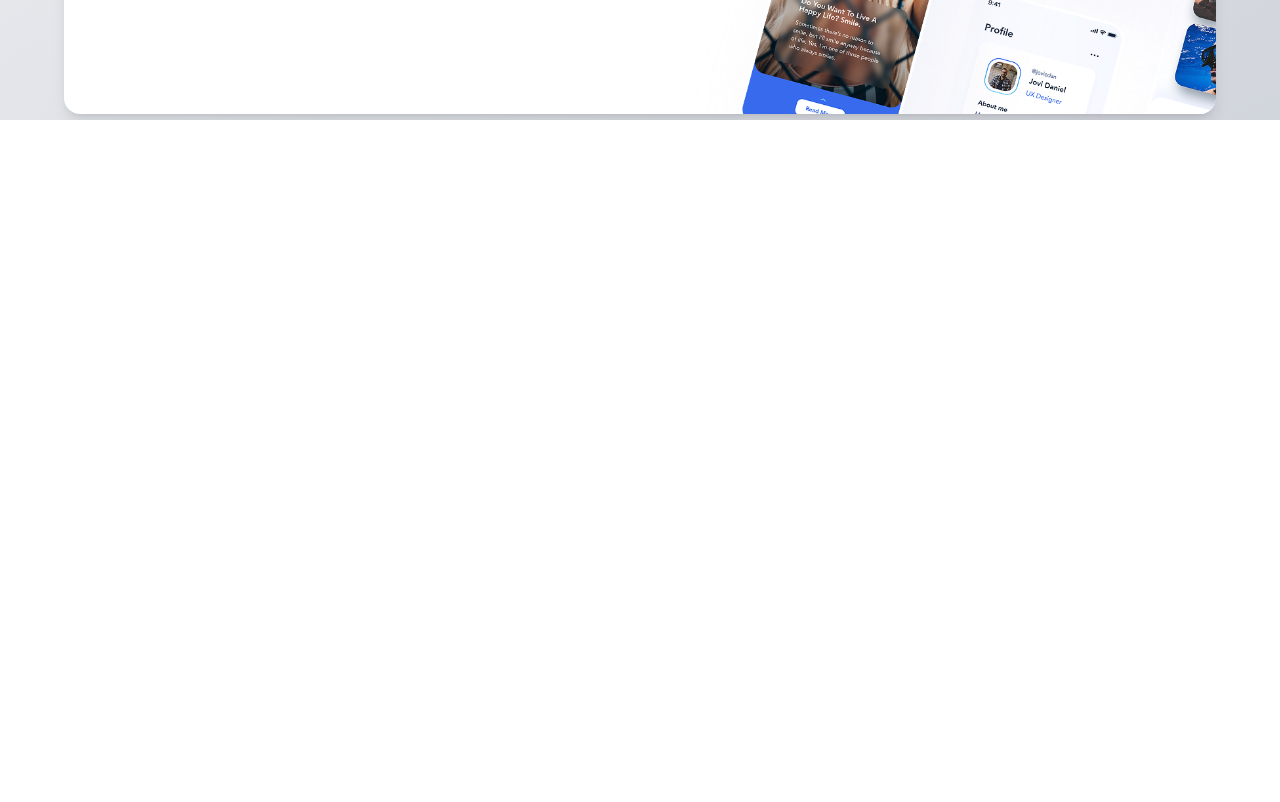
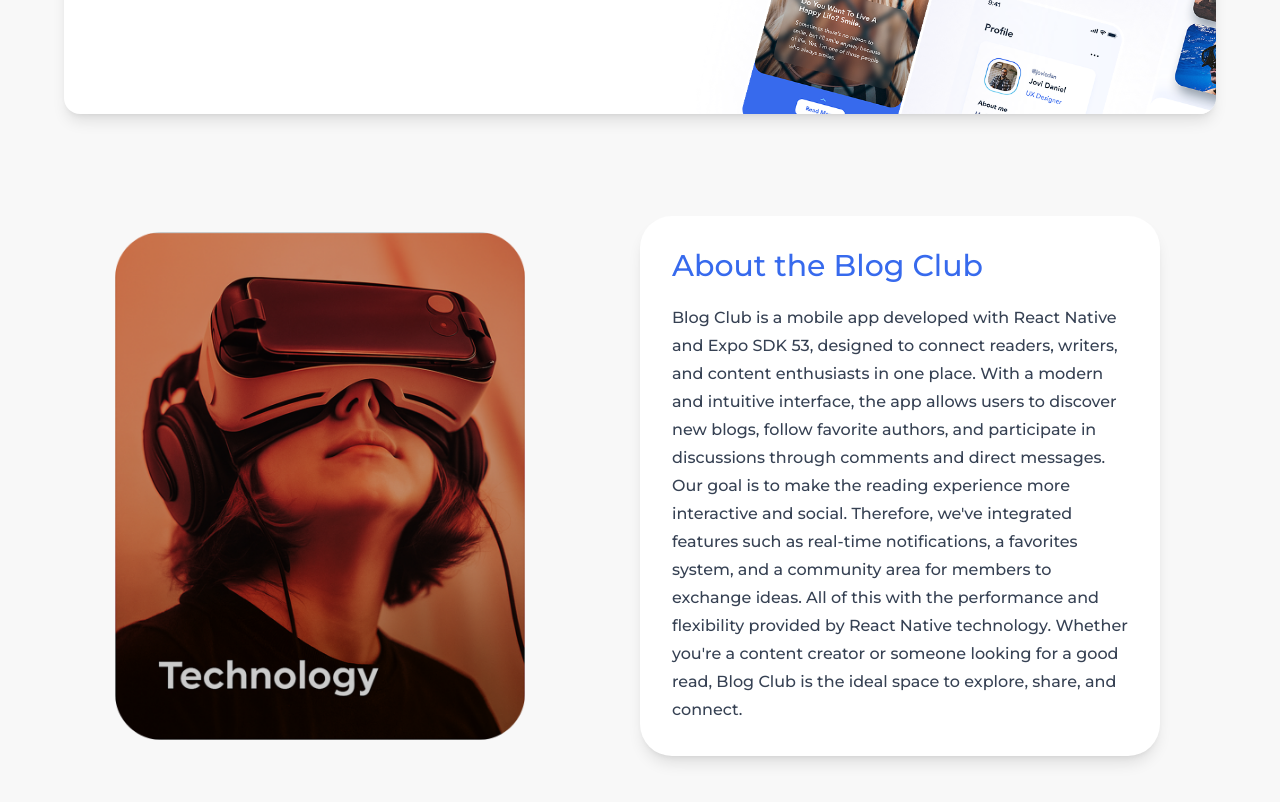
Before and after one commit to ItsJuniorDias/Blog-Club-Web, a React (Vite) app: page / in a window 1280 px wide. Shown: the part 680-1482 px from the top of the page. Before the commit the page ends 800 px from the top, so only its background shows below. Built offline with nearby package versions, Linux system fonts and the light colour scheme; a web font is replaced by a local one.

Commit message:
chore: create about page

```diff
--- a/src/index.css
+++ b/src/index.css
@@ -11,6 +11,22 @@
 }
 
 h1 {
+  font-family: "Montserrat";
+}
+
+h2 {
+  font-family: "Montserrat";
+}
+
+h3 {
+  font-family: "Montserrat";
+}
+
+h4 {
+  font-family: "Montserrat";
+}
+
+h5 {
   font-family: "Montserrat";
 }
 
--- a/src/pages/App.tsx
+++ b/src/pages/App.tsx
@@ -1,5 +1,7 @@
 import { useEffect, useState } from "react";
+
 import background from "../assets/background.png";
+import custom_tech from "../assets/custom_tech.png";
 
 import { addDoc, collection, db, doc } from "../../firebaseConfig";
 
@@ -131,7 +133,7 @@
 
   return (
     <>
-      <div className="min-h-screen bg-gradient-to-br from-gray-100 to-gray-300 flex items-center justify-center">
+      <div className="min-h-screen bg-gradient-to-br bg-[#F8F8F8] flex items-center justify-center">
         <div className="max-w-6xl w-full bg-white shadow-lg rounded-2xl flex overflow-hidden">
           <div className="w-full md:w-1/2 p-10 flex flex-col justify-center">
             <h1 className="text-4xl font-bold text-gray-800 mb-4">
@@ -239,6 +241,39 @@
         </div>
       </div>
 
+      <div className="w-full h-[732px] bg-[#F8F8F8] flex">
+        <div className="w-1/2 flex items-center justify-center">
+          <img
+            src={custom_tech}
+            alt="tech"
+            className="w-[410px] h-[500 px] object-contain hidden md:block"
+          />
+        </div>
+
+        <div className=" flex items-center pr-[120px] justify-center  w-1/2">
+          <div className="w-[637px] h-auto bg-white shadow-lg rounded-4xl p-8 hidden md:block ">
+            <h5 className="text-3xl font-medium text-[#376AED]">
+              About the Blog Club
+            </h5>
+
+            <h1 className="text-[16px] leading-7  font-medium mt-5 text-gray-700">
+              Blog Club is a mobile app developed with React Native and Expo SDK
+              53, designed to connect readers, writers, and content enthusiasts
+              in one place. With a modern and intuitive interface, the app
+              allows users to discover new blogs, follow favorite authors, and
+              participate in discussions through comments and direct messages.
+              Our goal is to make the reading experience more interactive and
+              social. Therefore, we've integrated features such as real-time
+              notifications, a favorites system, and a community area for
+              members to exchange ideas. All of this with the performance and
+              flexibility provided by React Native technology. Whether you're a
+              content creator or someone looking for a good read, Blog Club is
+              the ideal space to explore, share, and connect.
+            </h1>
+          </div>
+        </div>
+      </div>
+
       <Modal isOpen={open} onClose={() => setOpen(false)} error={error} />
     </>
   );
--- /dev/null
+++ b/src/types/images.d.ts
@@ -0,0 +1,4 @@
+declare module "*.png" {
+  const value: string;
+  export default value;
+}
```
Also changed, not shown: src/assets/custom_tech.png (added).
